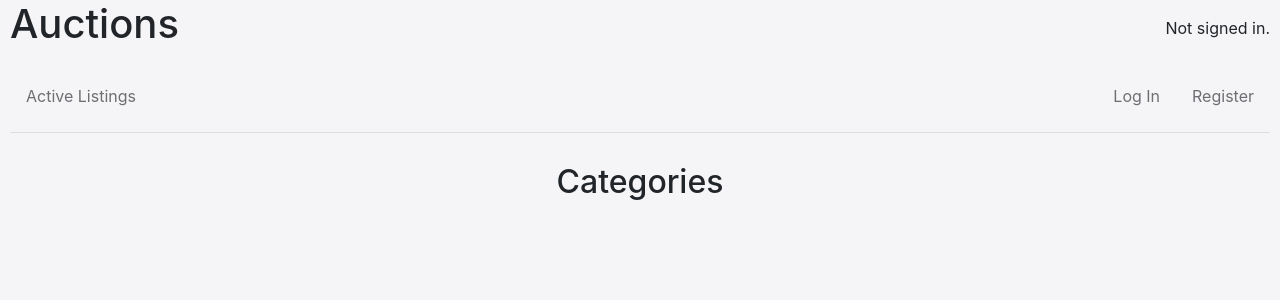
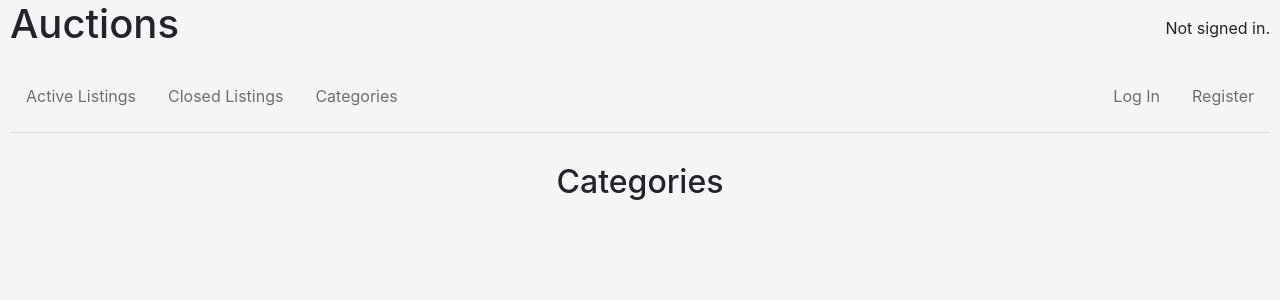
Before and after one commit to hecz34/Commerce, a Django app: page /categories in a window 1280 px wide. Shown: the top 300 px of the page. Run offline with Django 3.2, Linux system fonts and the light colour scheme; data that the repository does not hold is empty; style sheets or scripts are compiled from the project's sources; some libraries are stand-ins or nearby versions.

Commit message:
Add link to access all closed listings Create view to retrieve all closed listings Display all closed listings to users via listings.html

```diff
--- a/auctions/models.py
+++ b/auctions/models.py
@@ -34,7 +34,7 @@ class Listing(models.Model):
     active = models.BooleanField(default=True)
 
     def __str__(self):
-        return f"{self.title} ID: {self.id}"
+        return f"ID: {self.id} {self.title}"
 
 
 class Bid(models.Model):
@@ -61,7 +61,7 @@ class Comment(models.Model):
     datetime = models.DateTimeField(auto_now_add=True)
 
     def __str__(self):
-        return f"{self.user.get_full_name()}  {self.listing.title}"
+        return f"{self.user.get_full_name()} - {self.listing.title}"
 
 
 class Watchlist(models.Model):
--- a/auctions/templates/auctions/layout.html
+++ b/auctions/templates/auctions/layout.html
@@ -33,10 +33,13 @@
                     <li class="nav-item">
                         <a class="nav-link" href="{% url 'index' %}">Active Listings</a>
                     </li>
+                    <li class="nav-item">
+                        <a class="nav-link" href="{% url 'closed_listings' %}">Closed Listings</a>
+                    </li>
+                    <li class="nav-item">
+                        <a class="nav-link" href="{% url 'categories' %}">Categories</a>
+                    </li>
                     {% if user.is_authenticated %}
-                        <li class="nav-item">
-                            <a class="nav-link" href="{% url 'categories' %}">Categories</a>
-                        </li>
                         <li class="nav-item">
                             <a class="nav-link" href="{% url 'watchlist' %}">Watchlist</a>
                         </li>
--- a/auctions/templates/auctions/listing.html
+++ b/auctions/templates/auctions/listing.html
@@ -111,7 +111,7 @@
                     <textarea name="comment" class="form-control"></textarea>
                     <input type="submit" class="btn btn-primary comment-btn" value="Post Comment">
                 </form>
-            {% else %}
+            {% elif not user.is_authenticated %}
                 <h5 class="login-comment-alert">
                     <a href="{% url 'login' %}">
                         Login to leave a comment or question.
--- a/auctions/urls.py
+++ b/auctions/urls.py
@@ -16,4 +16,5 @@ urlpatterns = [
     path("edit-listing/<int:listing_id>", views.edit_listing, name="edit_listing"),
     path("categories", views.categories, name="categories"),
     path("category/<int:category_id>", views.category, name="category"),
+    path("closed-listings", views.closed_listings, name="closed_listings"),
 ]
--- a/auctions/views.py
+++ b/auctions/views.py
@@ -180,7 +180,6 @@ def close_listing(request, listing_id):
 @login_required
 def watchlist(request, listing_id=None):
     watchlist = get_object_or_404(Watchlist, user=request.user)
-    # watchlist = Watchlist.objects.get(user=request.user)
     if request.method == "POST":
         listing = get_object_or_404(Listing, pk=listing_id)
         action = request.POST.get("action")
@@ -218,3 +217,12 @@ def category(request, category_id):
         "auctions/listings.html",
         {"title": f"{category.name} Listings", "listings": listings},
     )
+
+
+def closed_listings(request):
+    listings = Listing.objects.filter(active=False)
+    return render(
+        request,
+        "auctions/listings.html",
+        {"title": "Closed Listings", "listings": listings},
+    )
```
Also changed, not shown: auctions/admin.py (+11 -2 lines), auctions/forms.py (+0 -22 lines).
